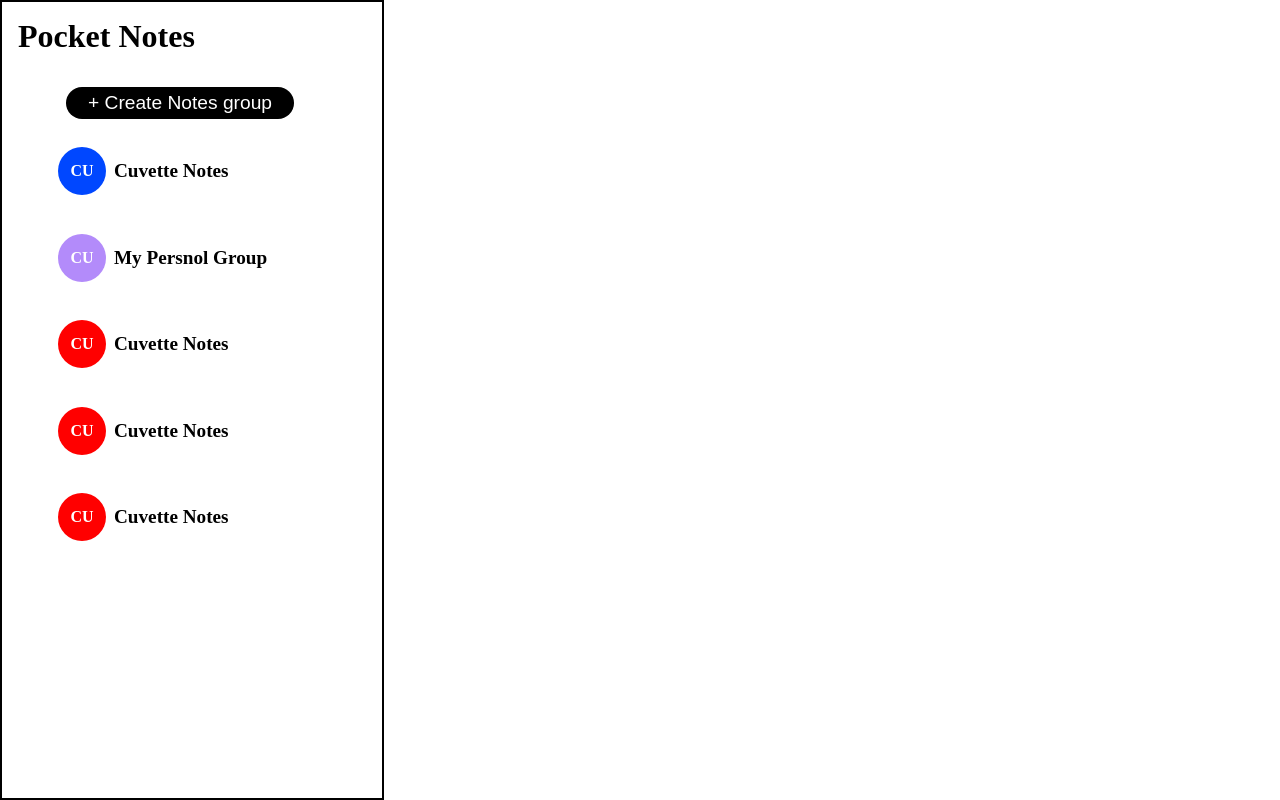
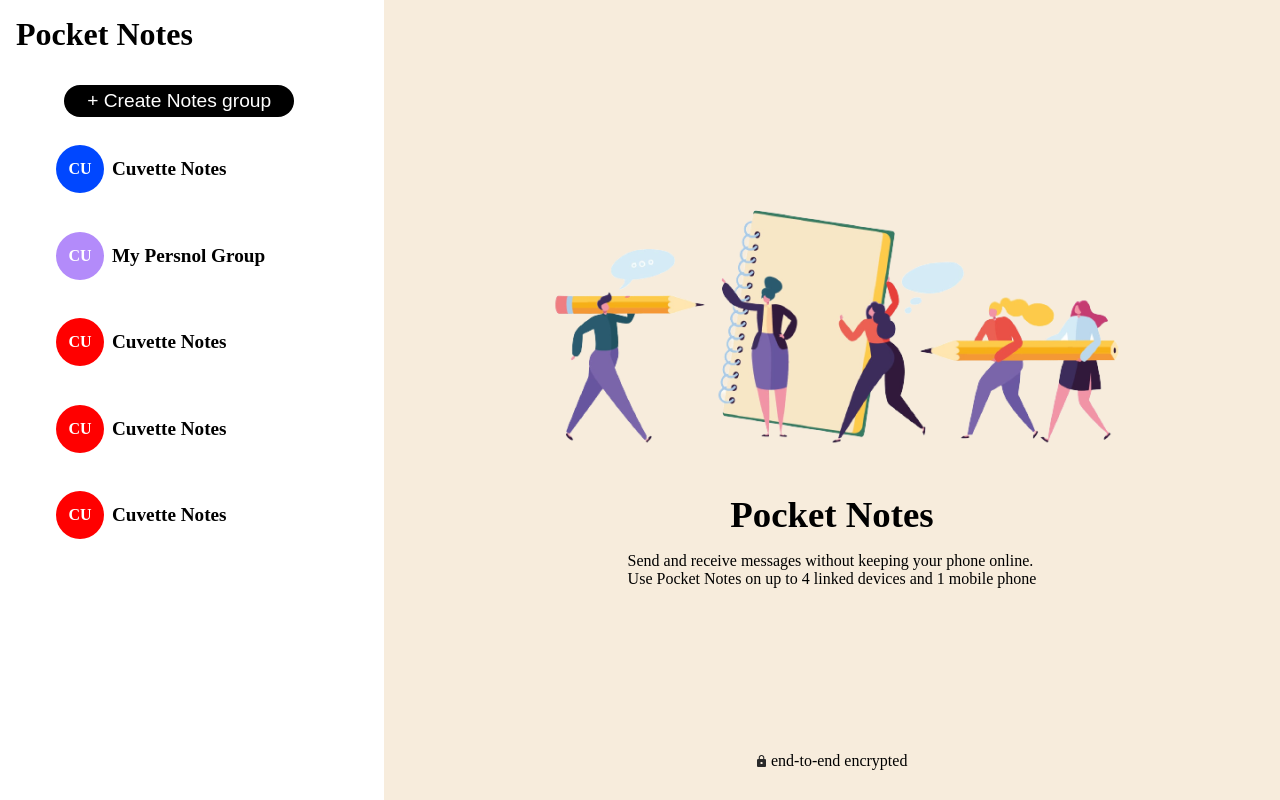
Before and after one commit to hitesh1coder/react_notes_app, a React (Vite) app: page / in a window 1280 px wide. Built offline with nearby package versions, Linux system fonts and the light colour scheme.

Commit message:
added home section

```diff
--- a/src/App.jsx
+++ b/src/App.jsx
@@ -1,10 +1,12 @@
 import React from "react";
-import UserGroups from "./Component/UserGroups";
+import UserGroups from "./Component/UserGroup/UserGroups";
+import Home from "./Component/Home/Home";
 
 const App = () => {
   return (
     <div className="app">
       <UserGroups />
+      <Home />
     </div>
   );
 };
--- /dev/null
+++ b/src/Component/Home/Home.css
@@ -0,0 +1,25 @@
+.home_container {
+  background: #f7ecdc;
+  height: 100vh;
+  width: 70vw;
+}
+.home_main {
+  display: flex;
+  justify-content: center;
+  align-items: center;
+  flex-direction: column;
+  gap: 1rem;
+  height: 94%;
+}
+.home_container h1 {
+  font-size: 2.3rem;
+}
+.footer {
+  display: flex;
+  justify-content: center;
+  align-items: center;
+  gap: 0.3rem;
+}
+.footer img {
+  width: 0.6rem;
+}
--- /dev/null
+++ b/src/Component/Home/Home.jsx
@@ -0,0 +1,25 @@
+import React from "react";
+import homeImage from "../../../public/images/image-removebg-preview 1.png";
+import lockIcon from "../../../public/images/Vector (3).png";
+import "./Home.css";
+
+const Home = () => {
+  return (
+    <div className="home_container">
+      <div className="home_main">
+        <img src={homeImage} alt="home" />
+        <h1>Pocket Notes</h1>
+        <p>
+          Send and receive messages without keeping your phone online.
+          <br /> Use Pocket Notes on up to 4 linked devices and 1 mobile phone
+        </p>
+      </div>
+      <div className="footer">
+        <img src={lockIcon} alt="icon" />
+        <p>end-to-end encrypted</p>
+      </div>
+    </div>
+  );
+};
+
+export default Home;
--- a/src/Component/UserGroups.css
+++ b/src/Component/UserGroup/UserGroups.css
@@ -1,5 +1,4 @@
 .usergroup_container {
-  border: 2px solid black;
   width: 30vw;
   height: 100vh;
 }
```
Also changed, not shown: public/images/Vector (3).png (added), public/images/image-removebg-preview 1.png (added), src/Component/UserGroup/UserGroups.jsx (renamed from src/Component/UserGroups.jsx).
